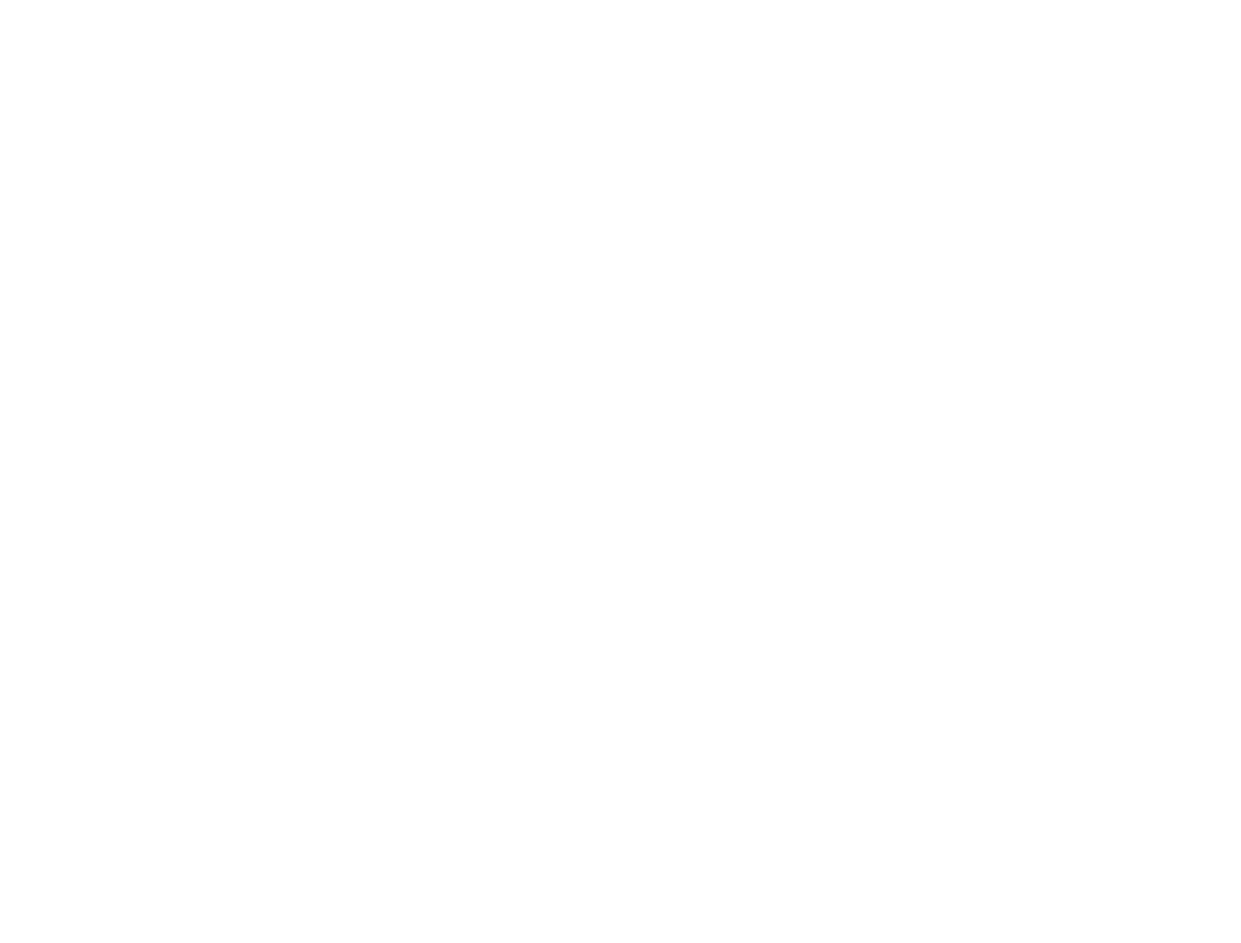
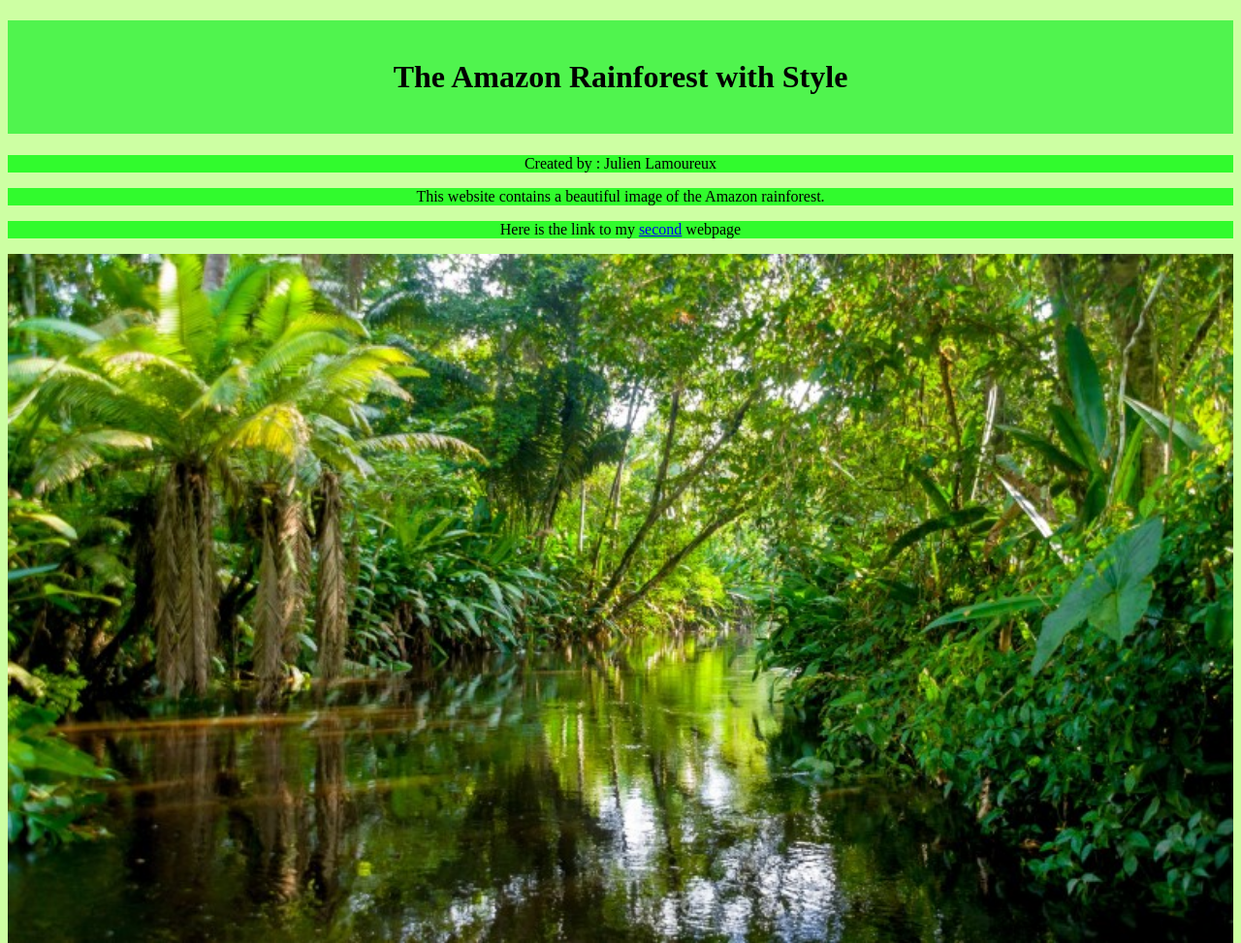
Before and after one commit to ICS20-Programming-JulienL/Unit1-04-HTML-CSS, a plain HTML site: page index.html in a window 1280 px wide. Shown: the whole page at 97% size. Before the commit the page ends 800 px from the top, so only its background shows below. Drawn offline with Linux system fonts and the light colour scheme.

Commit message:
I added images and added style changes.

```diff
--- /dev/null
+++ b/css/style.css
@@ -0,0 +1,20 @@
+/* Unit: Unit1-04-HTML-CSS
+* File name: style.css
+* Made by: Julien Lamoureux
+* Date : Feburary 17, 2023
+*/
+
+body {
+  background-color: rgb(205, 255, 163);
+}
+
+h1  {
+  background-color: rgb(80, 244, 78);
+  padding: 40px;
+  text-align: center;
+}
+
+p  {
+  background-color: rgb(49, 251, 45);
+  text-align: center;
+}
--- /dev/null
+++ b/css/style2.css
@@ -0,0 +1,5 @@
+/* Unit: Unit1-04-HTML-CSS
+* File name: style2.css
+* Made by: Julien Lamoureux
+* Date : Feburary 17, 2023
+*/
--- a/index.html
+++ b/index.html
@@ -1,12 +1,26 @@
 <!DOCTYPE html>
-<!--Unit1-04-HTML-CSS-->
+<!--Unit: Unit1-04-HTML-CSS-->
+<!--File name: index.html-->
+<!--Made by: Julien Lamoureux-->
+<!--Date : Feburary 17, 2023-->
 <html lang="eng.ca">
   <head>
     <meta charset="utf-8">
     <meta name="description" content="My firrst webpage, with CSS">
     <meta name="keywords" content="mths, ics">
     <meta name="author" content="JulienL">
-    <meta name="viewport" content="width=device-width, initial scale=1.0"
-
+    <meta name="viewport" content="width=device-width, initial scale=1.0">
+    <link rel="stylesheet" href="./css/style.css">
+    <title>My First Webpage, witH css</title>
   </head>
+  <body>
+    <h1>The Amazon Rainforest with Style</h1>
+    <p>Created by : Julien Lamoureux</p>
+    <p>This website contains a beautiful image of the Amazon rainforest.</p>
+    <p>
+      Here is the link to my
+      <a href="./more_style.html">second</a>
+      webpage
+    </p>
+    <img src="./images/Intrepid-Travel-ecuador_amazon-jungle-river.jpg" alt="Amazon Rainforest" width="100%" height="100%">
 </html>
```
Also changed, not shown: more_style.html (added, +26 -0 lines), images/Intrepid-Travel-ecuador_amazon-jungle-river.jpg (added).
